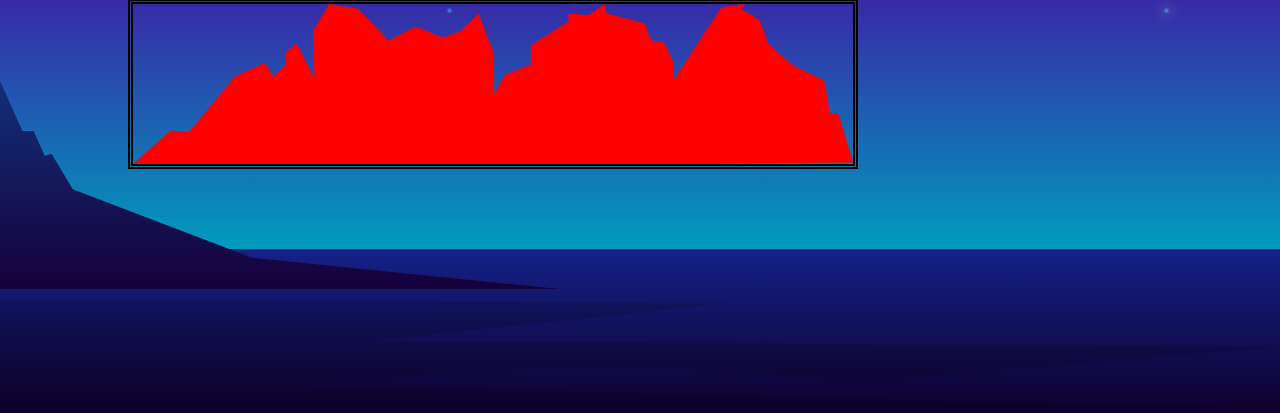
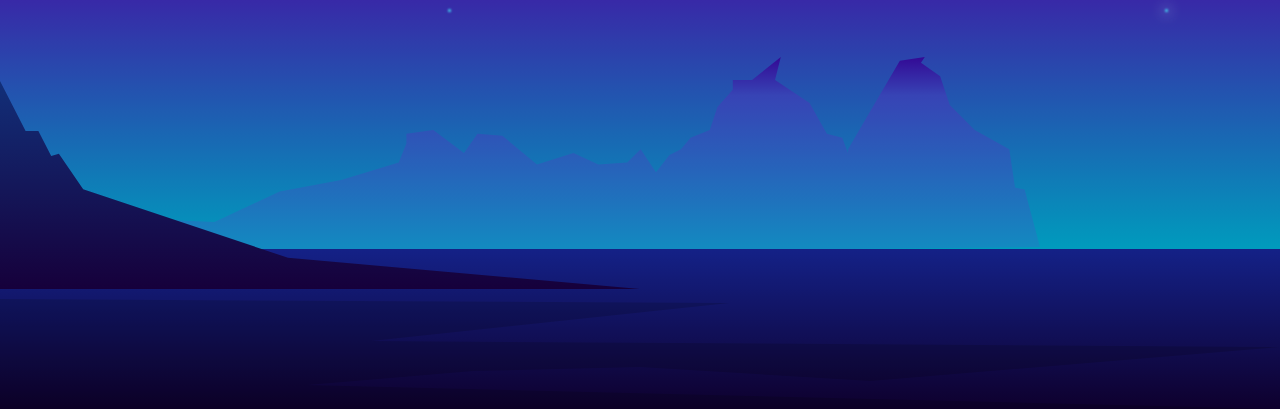
Before and after one commit to bruno-m-c/Palindrome-checker, a plain HTML site: page index.html in a window 1280 px wide. Shown: the part 391-804 px from the top of the page. Drawn offline with Linux system fonts and the light colour scheme.

Commit message:
finishied working on MNT2.

```diff
--- a/styles.css
+++ b/styles.css
@@ -12,6 +12,7 @@ html {
   padding: 1.5em;
   border-radius: 1em;
   margin: 30vh auto;
+  position: relative;
   z-index: 99;
 }
 
@@ -67,7 +68,7 @@ input {
   left: 0%;
   right: 0%;
   top: 80%;
-  bottom: -0.5%;
+  bottom: 0%;
   background: linear-gradient(0deg, #0E002D 0%, #142187 100%);
 }
 
@@ -87,7 +88,7 @@ input {
   left: 0;
   bottom: 15%;
   height: 13em;
-  width: 35em;
+  width: 50%;
   z-index: 2;
   clip-path: polygon(4% 24%, 6% 24%, 8% 36%, 9.2% 35%, 13% 52%, 45% 85%, 100% 100%, 0 100%, 0 0);
 }
@@ -95,30 +96,31 @@ input {
 .CONT2 {
   position: absolute;
   display: flex;
-  left: 8em;
-  bottom: 30%; /*19%*/
-  width: 45em;
-  height: 10em;
+  left: 5em;
+  bottom: 20%;
+  width: 80%;
+  max-width: 60em;
+  height: 12em;
   z-index: 1;
-  border: double thick;
 }
 
 .MNT2 {
   flex: 1;
-  background: RED; /*linear-gradient(0deg, #1C98D6 0%, #3744B5 80%, #330995 100%);*/
+  background: linear-gradient(0deg, #1588c1e0 0%, #3744B5 80%, #330995 100%);
   background-clip: content-box;
 }
 
 .TWOA {
-  clip-path: polygon(10% 90%, 21% 79%, 31% 80%, 57% 45%, 73% 37%, 78% 45%, 85% 38%, 85% 30%, 91% 25%, 100% 45%, 100% 100%, 0 100%);
+  flex: 2;
+  clip-path: polygon(15% 94%, 24% 85%, 35% 86%, 52% 70%, 68% 64%, 83% 55%, 85% 45%, 85% 40%, 92% 38%, 100% 50%, 100% 100%, 0 100%);
 }
 
 .TWOB {
-  clip-path: polygon(0 100%, 100% 100%, 100% 30%, 92% 6%, 82% 17%, 72% 21%, 57% 14%, 42% 23%, 25% 3%, 9% 0, 0 17%);
+  clip-path: polygon(0 100%, 100% 100%, 100% 60%, 92% 48%, 85% 55%, 70% 56%, 57% 50%, 38% 56%, 20% 41%, 7% 40%, 0 50%);
 }
 
 .TWOC {
-  clip-path: polygon(0 100%, 0 57%, 7% 44%, 21% 38%, 21% 26%, 42% 11%, 42% 6%, 53% 7%, 62% 0, 63% 6%, 84% 12%, 88% 23%, 95% 24%, 100% 36%, 100% 100%);
+  clip-path: polygon(0 100%, 0 60%, 7% 51%, 13% 48%, 18% 42%, 28% 38%, 32% 26%, 40% 17%, 40% 12%, 50% 12%, 65% 0%, 62% 12%, 80% 24%, 89% 40%, 97% 42%, 100% 50%, 100% 100%);
 }
 
 .TWOD {
@@ -318,4 +320,7 @@ input {
 #box {
   max-width: 20em;
 }
+/*.MNT2 {
+  display: none;
+}*/
 }
```
